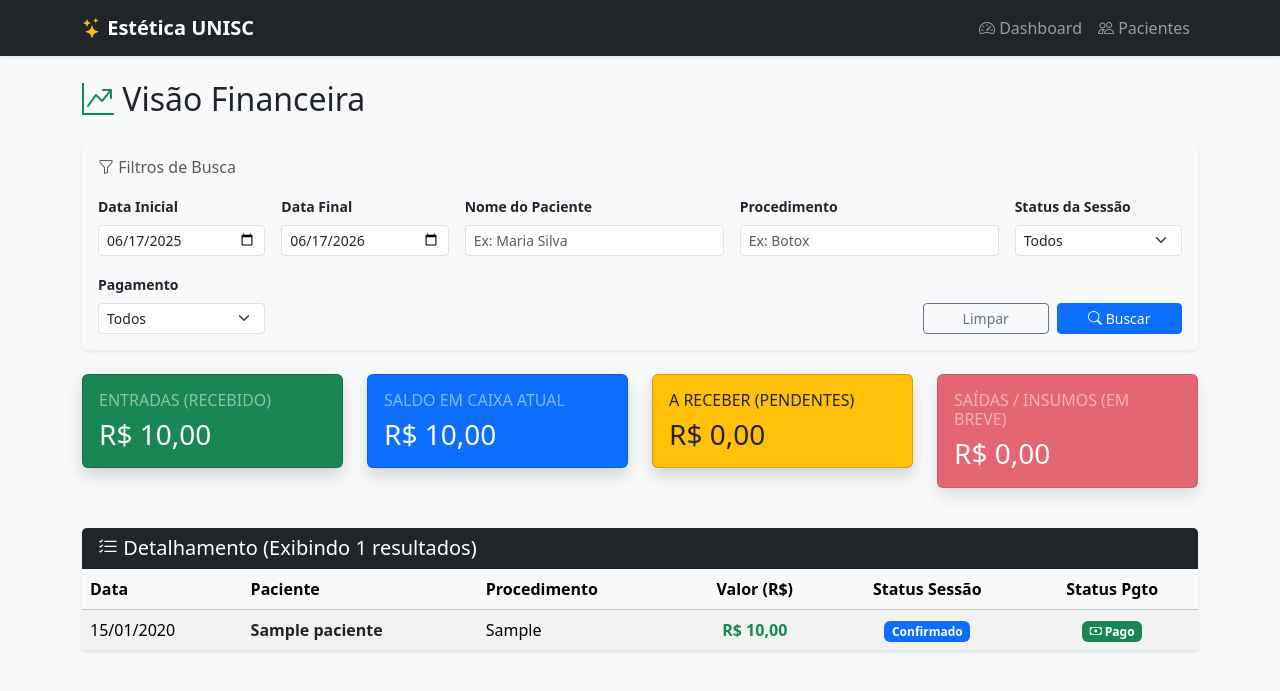
After one commit to FabricioGMV/Clinica_Estetica_UNISC, a Flask app: page /financeiro in a window 1280 px wide. The commit adds this page. Shown: the top 691 px of the page. Run offline with Flask 3, Linux system fonts and the light colour scheme; tables that the repository leaves empty hold one stand-in row (values such as "Sample post").

Commit message:
Criacao da pagina de financeiro automatico, com funcoes de filtro e usabilidade em paginas.

```diff
--- a/app/controllers/rotas.py
+++ b/app/controllers/rotas.py
@@ -1,6 +1,7 @@
 from flask import Blueprint, render_template, request, redirect, url_for, flash
 from app.services import paciente_service, agendamento_service, procedimento_service
 from app.database import get_db_connection
+import datetime
 
 rotas_bp = Blueprint('rotas', __name__)
 
@@ -170,3 +171,100 @@ def editar_retorno(sessao_id):
 
     conn.close()
     return redirect(url_for('rotas.ver_sessoes_detalhadas', id=sessao['agendamento_id']))
+
+#13. Rota do Painel Financeiro (Atualizada com Filtros Avançados)
+@rotas_bp.route('/financeiro')
+def financeiro():
+    conn = get_db_connection()
+
+    # 1. Captura os filtros vindos da URL (se houver)
+    data_inicio = request.args.get('data_inicio', '')
+    data_fim = request.args.get('data_fim', '')
+    paciente_nome = request.args.get('paciente', '').strip()
+    status_agendamento = request.args.get('status', '')
+    status_pagamento = request.args.get('status_pagamento', '')
+    procedimento = request.args.get('procedimento', '').strip()
+
+    # 2. Monta a Query Base de forma inteligente
+    query = '''
+        SELECT a.*, p.nome_completo
+        FROM agendamentos a
+        JOIN pacientes p ON a.paciente_id = p.id
+        WHERE 1=1
+    '''
+    params = []
+
+    # 3. Aplica os filtros apenas se o usuário tiver preenchido algo
+    if data_inicio:
+        # Pega tudo a partir da data inicial (ignorando a hora)
+        query += " AND date(a.data_hora) >= ?"
+        params.append(data_inicio)
+
+    if data_fim:
+        # Pega tudo até a data final
+        query += " AND date(a.data_hora) <= ?"
+        params.append(data_fim)
+
+    if paciente_nome:
+        query += " AND p.nome_completo LIKE ?"
+        params.append(f"%{paciente_nome}%")
+
+    if status_agendamento:
+        query += " AND a.status = ?"
+        params.append(status_agendamento)
+
+    if status_pagamento:
+        query += " AND a.status_pagamento = ?"
+        params.append(status_pagamento)
+
+    if procedimento:
+        query += " AND a.tipo_procedimento LIKE ?"
+        params.append(f"%{procedimento}%")
+
+    # Ordena para os mais recentes ficarem no topo
+    query += " ORDER BY a.data_hora DESC"
+
+    # Executa a busca no Banco de Dados
+    agendamentos_filtrados = conn.execute(query, params).fetchall()
+    conn.close()
+
+    # 4. Variáveis do Painel
+    total_recebido = 0.0
+    total_pendente = 0.0
+    transacoes = []
+
+    # 5. Processamento Matemático (Calcula com base APENAS no que foi filtrado)
+    for ag in agendamentos_filtrados:
+        valor = float(ag['valor_cobrado'] if ag['valor_cobrado'] else 0)
+        status = ag['status']
+        pagamento = ag['status_pagamento']
+
+        # Só soma em RECEBIDO se estiver Pago E não for um agendamento Cancelado
+        # (caso alguém tenha pago e depois cancelado, isso vira um caso de reembolso, não receita líquida)
+        if pagamento == 'Pago' and status != 'Cancelado':
+            total_recebido += valor
+
+        # Só soma em PENDENTE se não estiver pago E o agendamento ainda estiver ativo (Aguardando/Confirmado/Finalizado)
+        elif pagamento != 'Pago' and status != 'Cancelado':
+            total_pendente += valor
+
+        transacoes.append(dict(ag))
+
+    total_saidas = 0.0
+    saldo_atual = total_recebido - total_saidas
+
+    return render_template('financeiro.html',
+                           total_recebido=total_recebido,
+                           total_pendente=total_pendente,
+                           total_saidas=total_saidas,
+                           saldo_atual=saldo_atual,
+                           transacoes=transacoes,
+                           # Passando os valores de volta para manter o form preenchido na tela
+                           filtros={
+                               'data_inicio': data_inicio,
+                               'data_fim': data_fim,
+                               'paciente': paciente_nome,
+                               'status': status_agendamento,
+                               'status_pagamento': status_pagamento,
+                               'procedimento': procedimento
+                           })
--- /dev/null
+++ b/app/templates/financeiro.html
@@ -0,0 +1,297 @@
+{% extends 'base.html' %}
+
+{% block title %}Painel Financeiro{% endblock %}
+
+{% block content %}
+<div class="d-flex justify-content-between align-items-center mb-4">
+    <h2 class="mb-0"><i class="bi bi-graph-up-arrow text-success"></i> Visão Financeira</h2>
+</div>
+
+<div class="card shadow-sm border-0 mb-4 bg-light">
+    <div class="card-body">
+        <h6 class="card-title text-muted mb-3"><i class="bi bi-funnel"></i> Filtros de Busca</h6>
+
+        <form method="GET" action="/financeiro" class="row g-3 align-items-end">
+            <div class="col-md-2">
+                <label class="form-label small fw-bold">Data Inicial</label>
+                <input type="date" name="data_inicio" id="data_inicio" class="form-control form-control-sm" value="{{ filtros.data_inicio }}">
+            </div>
+            <div class="col-md-2">
+                <label class="form-label small fw-bold">Data Final</label>
+                <input type="date" name="data_fim" id="data_fim" class="form-control form-control-sm" value="{{ filtros.data_fim }}">
+            </div>
+
+            <div class="col-md-3">
+                <label class="form-label small fw-bold">Nome do Paciente</label>
+                <input type="text" name="paciente" class="form-control form-control-sm" placeholder="Ex: Maria Silva" value="{{ filtros.paciente }}">
+            </div>
+
+            <div class="col-md-3">
+                <label class="form-label small fw-bold">Procedimento</label>
+                <input type="text" name="procedimento" class="form-control form-control-sm" placeholder="Ex: Botox" value="{{ filtros.procedimento }}">
+            </div>
+
+            <div class="col-md-2">
+                <label class="form-label small fw-bold">Status da Sessão</label>
+                <select name="status" class="form-select form-select-sm">
+                    <option value="">Todos</option>
+                    <option value="Aguardando" {{ 'selected' if filtros.status == 'Aguardando' else '' }}>Aguardando</option>
+                    <option value="Confirmado" {{ 'selected' if filtros.status == 'Confirmado' else '' }}>Confirmado</option>
+                    <option value="Finalizado" {{ 'selected' if filtros.status == 'Finalizado' else '' }}>Finalizado</option>
+                    <option value="Cancelado" {{ 'selected' if filtros.status == 'Cancelado' else '' }}>Cancelado</option>
+                </select>
+            </div>
+
+            <div class="col-md-2">
+                <label class="form-label small fw-bold">Pagamento</label>
+                <select name="status_pagamento" class="form-select form-select-sm">
+                    <option value="">Todos</option>
+                    <option value="Pago" {{ 'selected' if filtros.status_pagamento == 'Pago' else '' }}>Pagos</option>
+                    <option value="Aguardando" {{ 'selected' if filtros.status_pagamento == 'Aguardando' else '' }}>Pendentes</option>
+                </select>
+            </div>
+
+            <div class="col-md-3 ms-auto d-flex gap-2">
+                <a href="/financeiro" class="btn btn-sm btn-outline-secondary w-100">Limpar</a>
+                <button type="submit" class="btn btn-sm btn-primary w-100"><i class="bi bi-search"></i> Buscar</button>
+            </div>
+        </form>
+    </div>
+</div>
+
+<div class="row mb-4">
+    <div class="col-md-3 mb-3">
+        <div class="card text-white bg-success shadow">
+            <div class="card-body">
+                <h6 class="card-title text-uppercase text-white-50">Entradas (Recebido)</h6>
+                <h3 class="mb-0">R$ {{ "{:,.2f}".format(total_recebido).replace(',', 'X').replace('.', ',').replace('X', '.') }}</h3>
+            </div>
+        </div>
+    </div>
+    <div class="col-md-3 mb-3">
+        <div class="card text-white bg-primary shadow">
+            <div class="card-body">
+                <h6 class="card-title text-uppercase text-white-50">Saldo em Caixa Atual</h6>
+                <h3 class="mb-0">R$ {{ "{:,.2f}".format(saldo_atual).replace(',', 'X').replace('.', ',').replace('X', '.') }}</h3>
+            </div>
+        </div>
+    </div>
+    <div class="col-md-3 mb-3">
+        <div class="card text-dark bg-warning shadow">
+            <div class="card-body">
+                <h6 class="card-title text-uppercase text-dark-50">A Receber (Pendentes)</h6>
+                <h3 class="mb-0">R$ {{ "{:,.2f}".format(total_pendente).replace(',', 'X').replace('.', ',').replace('X', '.') }}</h3>
+            </div>
+        </div>
+    </div>
+    <div class="col-md-3 mb-3">
+        <div class="card text-white bg-danger shadow opacity-75">
+            <div class="card-body">
+                <h6 class="card-title text-uppercase text-white-50">Saídas / Insumos (Em Breve)</h6>
+                <h3 class="mb-0">R$ {{ "{:,.2f}".format(total_saidas).replace(',', 'X').replace('.', ',').replace('X', '.') }}</h3>
+            </div>
+        </div>
+    </div>
+</div>
+
+<div class="card shadow-sm border-0 mb-4">
+    <div class="card-header bg-dark text-white">
+        <h5 class="mb-0"><i class="bi bi-list-check"></i> Detalhamento (Exibindo {{ transacoes|length }} resultados)</h5>
+    </div>
+    <div class="card-body p-0">
+        <div class="table-responsive">
+            <table class="table table-hover table-striped mb-0 text-center align-middle" id="tabelaTransacoes">
+                <thead class="table-light">
+                    <tr>
+                        <th class="text-start">Data</th>
+                        <th class="text-start">Paciente</th>
+                        <th class="text-start">Procedimento</th>
+                        <th>Valor (R$)</th>
+                        <th>Status Sessão</th>
+                        <th>Status Pgto</th>
+                    </tr>
+                </thead>
+                <tbody>
+                    {% for t in transacoes %}
+                    <tr class="transacao-row {{ 'table-secondary opacity-50' if t.status == 'Cancelado' else '' }}" data-date="{{ t.data_hora }}">
+                        <td class="text-start">
+                            {% if t.data_hora and t.data_hora|length >= 10 %}
+                                {{ t.data_hora[8:10] }}/{{ t.data_hora[5:7] }}/{{ t.data_hora[0:4] }}
+                            {% else %}
+                                {{ t.data_hora }}
+                            {% endif %}
+                        </td>
+                        <td class="text-start fw-bold">
+                            <a href="/paciente/{{ t.paciente_id }}" class="text-decoration-none text-dark">{{ t.nome_completo }}</a>
+                        </td>
+                        <td class="text-start">{{ t.tipo_procedimento }}</td>
+
+                        <td class="fw-semibold {{ 'text-decoration-line-through text-muted' if t.status == 'Cancelado' else 'text-success' if t.status_pagamento == 'Pago' else '' }}">
+                            R$ {{ "{:,.2f}".format(t.valor_cobrado | float).replace(',', 'X').replace('.', ',').replace('X', '.') }}
+                        </td>
+
+                        <td>
+                            {% if t.status == 'Cancelado' %}
+                                <span class="badge bg-danger"><i class="bi bi-x-circle"></i> Cancelado</span>
+                            {% elif t.status == 'Finalizado' %}
+                                <span class="badge bg-dark"><i class="bi bi-check2-all"></i> Finalizado</span>
+                            {% elif t.status == 'Confirmado' %}
+                                <span class="badge bg-primary">Confirmado</span>
+                            {% else %}
+                                <span class="badge bg-warning text-dark">Aguardando</span>
+                            {% endif %}
+                        </td>
+
+                        <td>
+                            {% if t.status == 'Cancelado' %}
+                                <span class="badge bg-secondary">Anulado</span>
+                            {% elif t.status_pagamento == 'Pago' %}
+                                <span class="badge bg-success"><i class="bi bi-cash"></i> Pago</span>
+                            {% else %}
+                                <span class="badge border border-warning text-dark">Pendente</span>
+                            {% endif %}
+                        </td>
+                    </tr>
+                    {% else %}
+                    <tr>
+                        <td colspan="6" class="text-center py-5 text-muted">
+                            <i class="bi bi-search fs-1 d-block mb-3"></i>
+                            Nenhuma movimentação financeira encontrada.
+                        </td>
+                    </tr>
+                    {% endfor %}
+                </tbody>
+            </table>
+        </div>
+    </div>
+</div>
+
+<nav aria-label="Navegação de transações">
+    <ul class="pagination justify-content-center" id="paginacaoFinanceiro">
+        </ul>
+</nav>
+{% endblock %}
+
+{% block scripts %}
+<script>
+document.addEventListener("DOMContentLoaded", function() {
+
+    // --- 1. PREENCHIMENTO AUTOMÁTICO DAS DATAS DE FILTRO ---
+    const inputInicio = document.getElementById('data_inicio');
+    const inputFim = document.getElementById('data_fim');
+
+    // Se os campos vierem vazios (ex: ao clicar em "Limpar" ou acessar a página pela 1ª vez)
+    if (!inputInicio.value && !inputFim.value) {
+        const dataAtual = new Date();
+        const dataUmAnoAtras = new Date();
+        dataUmAnoAtras.setFullYear(dataAtual.getFullYear() - 1);
+
+        // Formata a data para o padrão do input type="date" (YYYY-MM-DD)
+        const formatarData = (data) => {
+            const ano = data.getFullYear();
+            const mes = String(data.getMonth() + 1).padStart(2, '0');
+            const dia = String(data.getDate()).padStart(2, '0');
+            return `${ano}-${mes}-${dia}`;
+        };
+
+        inputFim.value = formatarData(dataAtual); // Hoje
+        inputInicio.value = formatarData(dataUmAnoAtras); // 1 ano atrás
+    }
+
+
+    // --- 2. ORDENAÇÃO DA TABELA (Mais Recente Primeiro) ---
+    const tbody = document.querySelector('#tabelaTransacoes tbody');
+    let rows = Array.from(document.querySelectorAll('.transacao-row'));
+
+    if (rows.length > 0) {
+        rows.sort((a, b) => {
+            let dataStrA = a.getAttribute('data-date') || "";
+            let dataStrB = b.getAttribute('data-date') || "";
+
+            // Substitui ' ' por 'T' para garantir que navegadores (como Safari) leiam a data corretamente
+            let dateA = new Date(dataStrA.replace(' ', 'T')).getTime() || 0;
+            let dateB = new Date(dataStrB.replace(' ', 'T')).getTime() || 0;
+
+            return dateB - dateA; // Ordena de forma decrescente
+        });
+
+        // Reanexa as linhas na tabela já na ordem correta
+        rows.forEach(row => tbody.appendChild(row));
+    }
+
+
+    // --- 3. PAGINAÇÃO ---
+    const itemsPorPagina = 10;
+    let paginaAtual = 1;
+    const containerPaginacao = document.getElementById('paginacaoFinanceiro');
+
+    function atualizarTabela() {
+        if (rows.length === 0) return;
+
+        const totalPaginas = Math.ceil(rows.length / itemsPorPagina);
+        if (paginaAtual > totalPaginas) paginaAtual = totalPaginas || 1;
+
+        const indiceInicio = (paginaAtual - 1) * itemsPorPagina;
+        const indiceFim = indiceInicio + itemsPorPagina;
+
+        // Esconde e mostra baseado na página
+        rows.forEach((row, index) => {
+            if (index >= indiceInicio && index < indiceFim) {
+                row.style.display = '';
+            } else {
+                row.style.display = 'none';
+            }
+        });
+
+        renderizarBotoes(totalPaginas);
+    }
+
+    function renderizarBotoes(totalPaginas) {
+        containerPaginacao.innerHTML = '';
+
+        if (totalPaginas <= 1) return;
+
+        // Botão "Anterior"
+        const btnAnterior = document.createElement('li');
+        btnAnterior.className = `page-item ${paginaAtual === 1 ? 'disabled' : ''}`;
+        btnAnterior.innerHTML = `<a class="page-link" href="#" aria-label="Anterior"><span aria-hidden="true">&laquo;</span></a>`;
+        btnAnterior.addEventListener('click', (e) => {
+            e.preventDefault();
+            if (paginaAtual > 1) {
+                paginaAtual--;
+                atualizarTabela();
+            }
+        });
+        containerPaginacao.appendChild(btnAnterior);
+
+        // Botões Numéricos
+        for (let i = 1; i <= totalPaginas; i++) {
+            const btnNumero = document.createElement('li');
+            btnNumero.className = `page-item ${paginaAtual === i ? 'active' : ''}`;
+            btnNumero.innerHTML = `<a class="page-link" href="#">${i}</a>`;
+            btnNumero.addEventListener('click', (e) => {
+                e.preventDefault();
+                paginaAtual = i;
+                atualizarTabela();
+            });
+            containerPaginacao.appendChild(btnNumero);
+        }
+
+        // Botão "Próximo"
+        const btnProximo = document.createElement('li');
+        btnProximo.className = `page-item ${paginaAtual === totalPaginas ? 'disabled' : ''}`;
+        btnProximo.innerHTML = `<a class="page-link" href="#" aria-label="Próximo"><span aria-hidden="true">&raquo;</span></a>`;
+        btnProximo.addEventListener('click', (e) => {
+            e.preventDefault();
+            if (paginaAtual < totalPaginas) {
+                paginaAtual++;
+                atualizarTabela();
+            }
+        });
+        containerPaginacao.appendChild(btnProximo);
+    }
+
+    atualizarTabela();
+});
+</script>
+{% endblock %}
```
Also changed, not shown: app/templates/index.html (+6 -2 lines).
